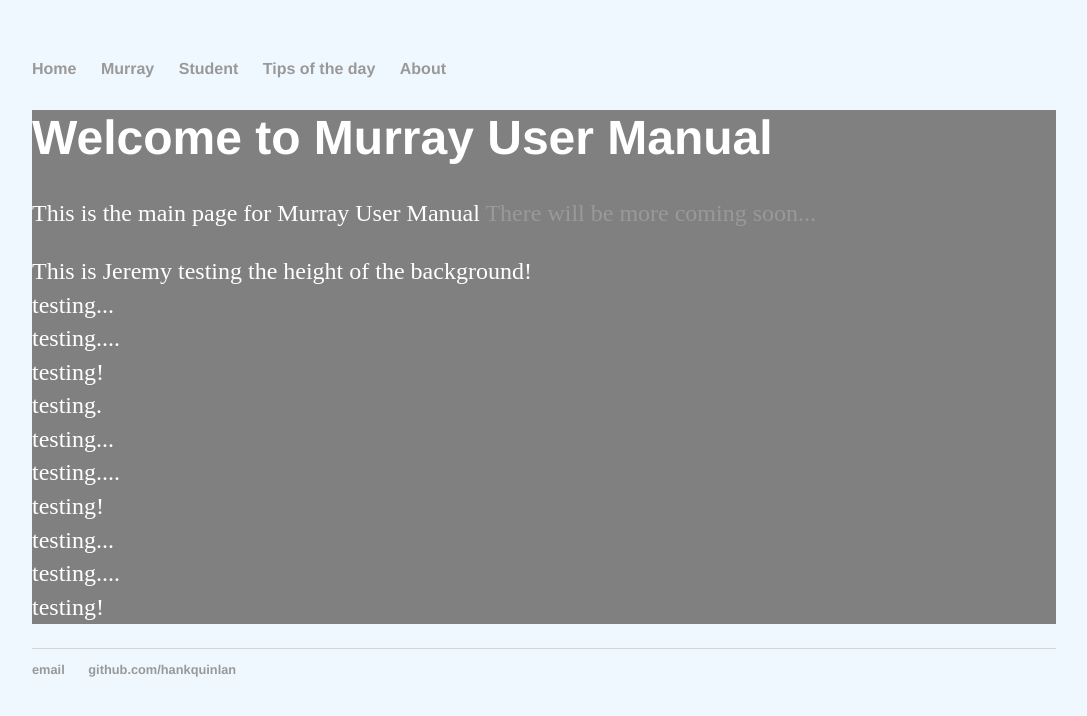
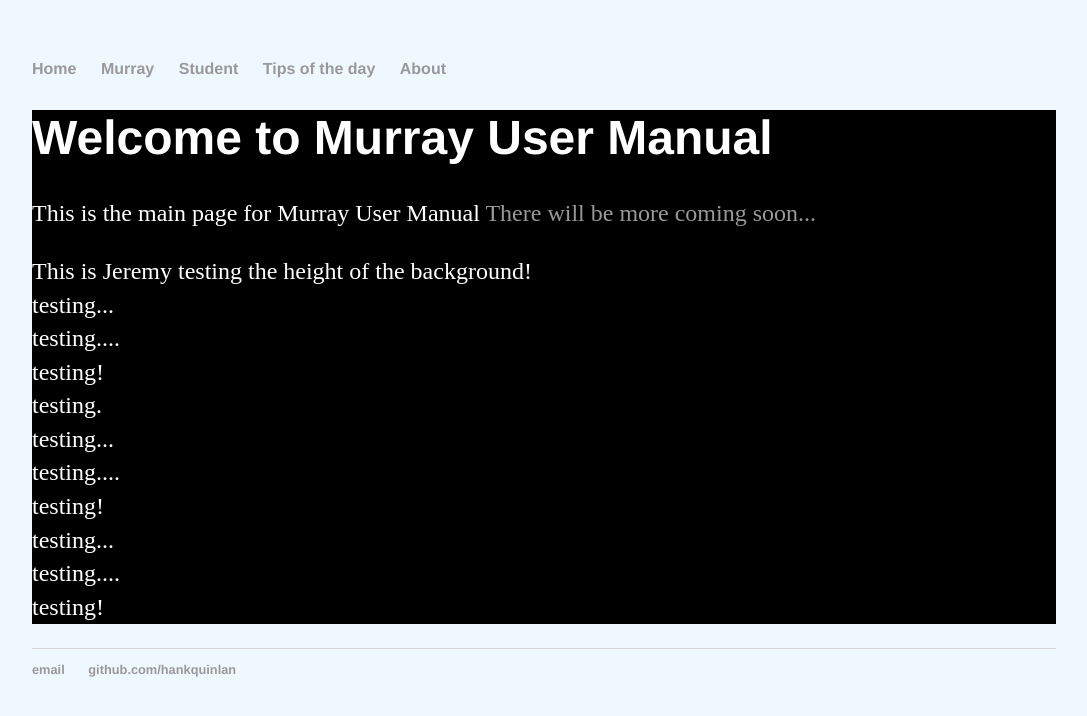
Before and after one commit to rowen2/rowen2.github.io, a Jekyll site: the page built from index.html, in a window 1280 px wide. Shown: the top 716 px of the page, without its empty margins (96-1183 px from the left). Built offline with Jekyll 4.4.1, drawn with Linux system fonts in a browser that asks for light colours.

Commit message:
Update main.css

```diff
--- a/css/main.css
+++ b/css/main.css
@@ -10,7 +10,7 @@ div.blurb {
     background-attachment: fixed;
     background-size: cover;
     color:white;
-    background-color: gray;
+    background-color: black;
 }
 div.blurb p{
     color:white;
```
